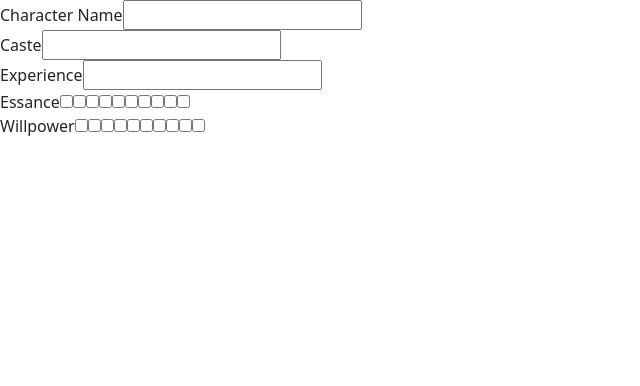
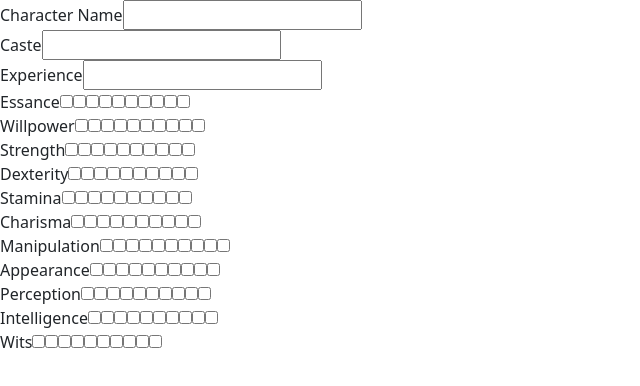
Before and after one commit to rljt24/Exalted, a React (Vite) app in the folder solarCharacterPage/: page / in a window 1280 px wide. Shown: the top 386 px of the page, without its empty margins (0-640 px from the left). Built offline with nearby package versions, Linux system fonts and the light colour scheme.

Commit message:
added attributes components

```diff
--- a/solarCharacterPage/src/App.tsx
+++ b/solarCharacterPage/src/App.tsx
@@ -1,3 +1,4 @@
+import Attributes from "./components/Attributes";
 import EssanceAndWillpower from "./components/EssanceAndWillpower";
 import BasicInfo from "./components/basicInfo";
 
@@ -6,6 +7,7 @@ function App() {
     <>
       <BasicInfo />
       <EssanceAndWillpower />
+      <Attributes />
     </>
   );
 }
--- /dev/null
+++ b/solarCharacterPage/src/components/Attributes.tsx
@@ -0,0 +1,85 @@
+import React from "react";
+import { useState } from "react";
+
+function Attributes() {
+  const startState: boolean[] = Array.from({ length: 10 }, () => false);
+  const attributesList: string[] = [
+    "Strength",
+    "Dexterity",
+    "Stamina",
+    "Charisma",
+    "Manipulation",
+    "Appearance",
+    "Perception",
+    "Intelligence",
+    "Wits",
+  ];
+  const checkboxesList: [
+    boolean[],
+    React.Dispatch<React.SetStateAction<boolean[]>>
+  ][] = Array.from({ length: attributesList.length }, () => useState(startState));
+
+//   const [checkboxStr, setCheckboxStr] = useState(startState);
+//   const [checkboxDex, setCheckboxDex] = useState(startState);
+//   const [checkboxSta, setCheckboxSta] = useState(startState);
+//   const [checkboxCha, setCheckboxCha] = useState(startState);
+//   const [checkboxMan, setCheckboxMan] = useState(startState);
+//   const [checkboxApp, setCheckboxApp] = useState(startState);
+//   const [checkboxPer, setCheckboxPer] = useState(startState);
+//   const [checkboxInt, setCheckboxInt] = useState(startState);
+//   const [checkboxWit, setCheckboxWit] = useState(startState);
+//   const doesThisWork = useState(startState);
+
+  const handleCheckbox = (
+    index: number,
+    checkboxes: boolean[],
+    setCheckbox: React.Dispatch<React.SetStateAction<boolean[]>>
+  ) => {
+    let updatedCheckboxes: boolean[] = checkboxes.map((checked, i) =>
+      i <= index ? true : checked
+    );
+    updatedCheckboxes = updatedCheckboxes.map((checked, i) =>
+      i > index ? false : checked
+    );
+    setCheckbox(updatedCheckboxes);
+  };
+
+  return (
+    <>
+      <form>
+        {attributesList.map((attribute, indexFirst) => (
+            <React.Fragment key={indexFirst}>
+            <label>{attribute}</label>
+            {checkboxesList[indexFirst][0].map((checked, indexSecond) => (
+                <input
+                  type="checkbox"
+                  key={indexSecond}
+                  checked={checked}
+                  onClick={() => handleCheckbox(indexSecond, checkboxesList[indexFirst][0], checkboxesList[indexFirst][1])}
+                ></input>
+             ))}<br></br>
+             </React.Fragment>
+        ))}
+
+        {/* <label>Dexterity</label>
+        <input type="checkbox"></input>
+        <label>Stamina</label>
+        <input type="checkbox"></input>
+        <label>Charisma</label>
+        <input type="checkbox"></input>
+        <label>Manipulation</label>
+        <input type="checkbox"></input>
+        <label>Appearance</label>
+        <input type="checkbox"></input>
+        <label>Perception</label>
+        <input type="checkbox"></input>
+        <label>Intelligence</label>
+        <input type="checkbox"></input>
+        <label>Wits</label>
+        <input type="checkbox"></input> */}
+      </form>
+    </>
+  );
+}
+
+export default Attributes;
```
